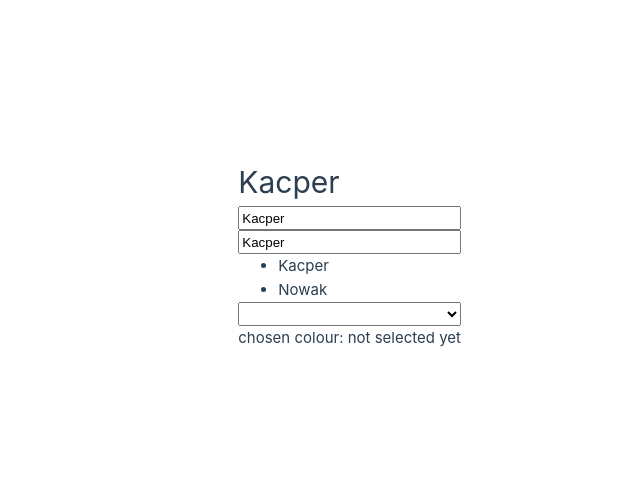
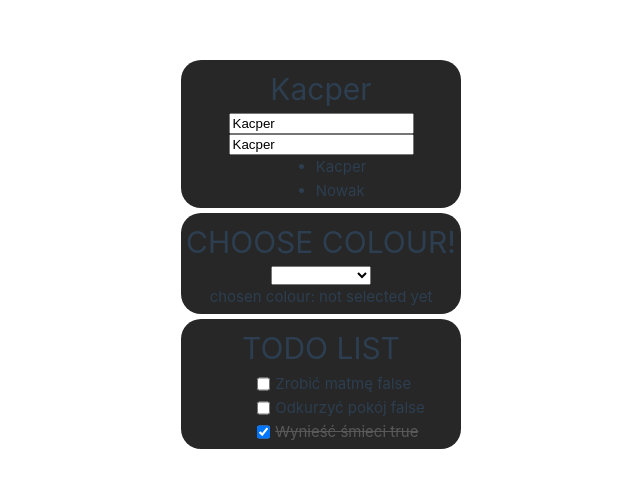
Before and after one commit to Dzarooo/vue_project, a Vue app: page / in a window 1280 px wide. Shown: the part 146-634 px from the top of the page, without its empty margins (179-819 px from the left). Built offline with nearby package versions, Linux system fonts and the light colour scheme.

Commit message:
done classwork 15, added some basic style

```diff
--- a/src/App.vue
+++ b/src/App.vue
@@ -17,24 +17,69 @@ import { ref, reactive } from 'vue';
 	name.value = event.target.value;
 }
 
+const todo = ref([
+	{
+		text: 'Zrobić matmę',
+		finished: false,
+	},
+	{
+		text: 'Odkurzyć pokój',
+		finished: false,
+	},
+	{
+		text: 'Wynieść śmieci',
+		finished: true,
+	}
+]);
+
 </script>
 
 <template>
-  <h1>{{ name }}</h1><br>
-  <input type="text" v-bind:value="name" v-on:input="updateName"><br>
-  <input type="text" v-model="name"><br>
+	<div>
+
+		<div style="display: flex; flex-direction: column; align-items: center; background-color:rgb(39, 39, 39); border-radius:20px; padding:5px; margin-bottom:5px">
+			<h1>{{ name }}</h1>
+			<input type="text" v-bind:value="name" v-on:input="updateName">
+			<input type="text" v-model="name">
 
 			<ul>
 				<li>{{ user.name }}</li>
 				<li> {{ user.surname }}</li>
 			</ul>
-  <br>
+		</div>
 
+		<div style="display: flex; flex-direction: column; align-items: center; background-color:rgb(39, 39, 39); border-radius:20px; padding:5px; margin-bottom:5px">
+			<h1>CHOOSE COLOUR!</h1>
 			<select v-model="selectedColour">
 				<option active hidden>Select colour</option>
 				<option v-for="colour in colours">{{ colour }}</option>
 			</select>
-  <br>
 
 			<p>chosen colour: <span :style="{ color: selectedColour }">{{ selectedColour }}</span></p>
+		</div>
+
+		<div style="display: flex; flex-direction: column; align-items: center; background-color:rgb(39, 39, 39); border-radius:20px; padding:5px">
+			<h1>TODO LIST</h1>
+			<template v-if="todo.length > 0">
+			<ul>
+					<template v-for="(task, index) in todo">
+						<li v-key="index" v-if="task.finished == false" style="display:flex">
+							<input type="checkbox" :id="'task' + index" v-model="todo[index].finished" style="margin-right:5px">
+							<label :for="'task' + index">
+								{{ task.text }} {{ task.finished }}
+							</label>
+						</li>
+						<li v-key="index" v-else style="display:flex">
+							<input type="checkbox" :id="'task' + index" v-model="todo[index].finished" style="margin-right:5px">
+							<label :for="'task' + index" style="color:rgb(89, 89, 89); text-decoration-line: line-through">
+								{{ task.text }} {{ task.finished }}
+							</label>
+						</li>
 					</template>
+				</ul>
+			</template>
+			<p v-else>There are no tasks to do</p>
+		</div>
+
+	</div>
+</template>
```
Lines whose indentation alone changed are shown as unchanged.
